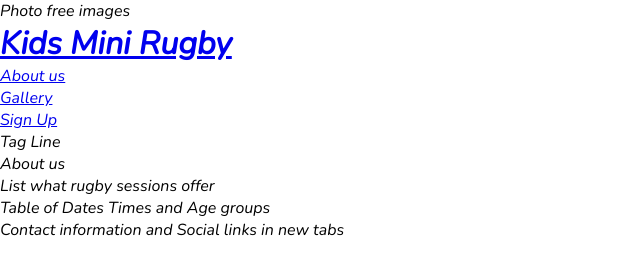
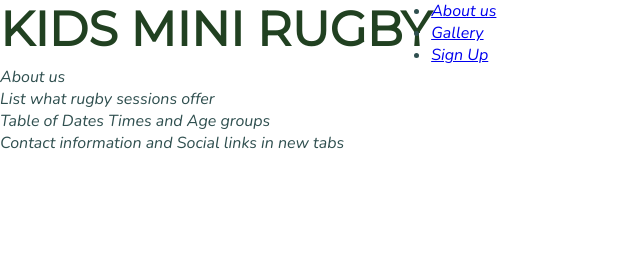
Before and after one commit to bellsmith15/kids-mini-rugby-test, a plain HTML site: page index.html in a window 1280 px wide. Shown: the whole page, without its empty margins (0-640 px from the left). Drawn offline with nearby package versions, Linux system fonts and the light colour scheme.

Commit message:
Add style for headings and title

```diff
--- a/assets/css/style.css
+++ b/assets/css/style.css
@@ -1,4 +1,4 @@
-@import url('https://fonts.googleapis.com/css2?family=Nunito:ital@1&display=swap');
+@import url('https://fonts.googleapis.com/css2?family=Montserrat&family=Nunito:ital@1&display=swap');
 
 * {
     margin: 0;
@@ -6,8 +6,21 @@
     border: none;
 }
 
-
 body {
     font-family:Nunito, sans-serif;
     font-weight: 300;
+    color:darkslategray
 }
+
+/* headings and title */
+
+h1,h2 {
+    font-family: Montserrat, sans-serif;
+    text-transform: uppercase;
+    color:rgb(33, 65, 33);
+}
+
+#title {
+    float: left;
+    font-size: 300%;
+}
--- a/index.html
+++ b/index.html
@@ -10,10 +10,11 @@
     <link rel="stylesheet" href="assets/css/style.css">
     <title>Kids Mini Rugby</title>
 </head>
+
 <body>
-    <header>Photo free images
+    <header>
         <a href="index.html">
-            <h1>Kids Mini Rugby</h1>
+            <h1 id="title">Kids Mini Rugby</h1>
         </a>
         <nav>
             <ul>
@@ -29,10 +30,19 @@
             </ul>
         </nav>
     </header>
-    <section>Tag Line</section>
+
+<!-- Tag Line -->
+    <section>
+        <div id="playing-rugby-image"></div>
+    </section>
+
+<!-- About us -->
     <section>About us</section>
+
     <section>List what rugby sessions offer</section>
+
     <section>Table of Dates Times and Age groups</section>
+
     <footer>Contact information and Social links in new tabs</footer>
 </body>
 </html>
```
Also changed, not shown: 1 other file.
